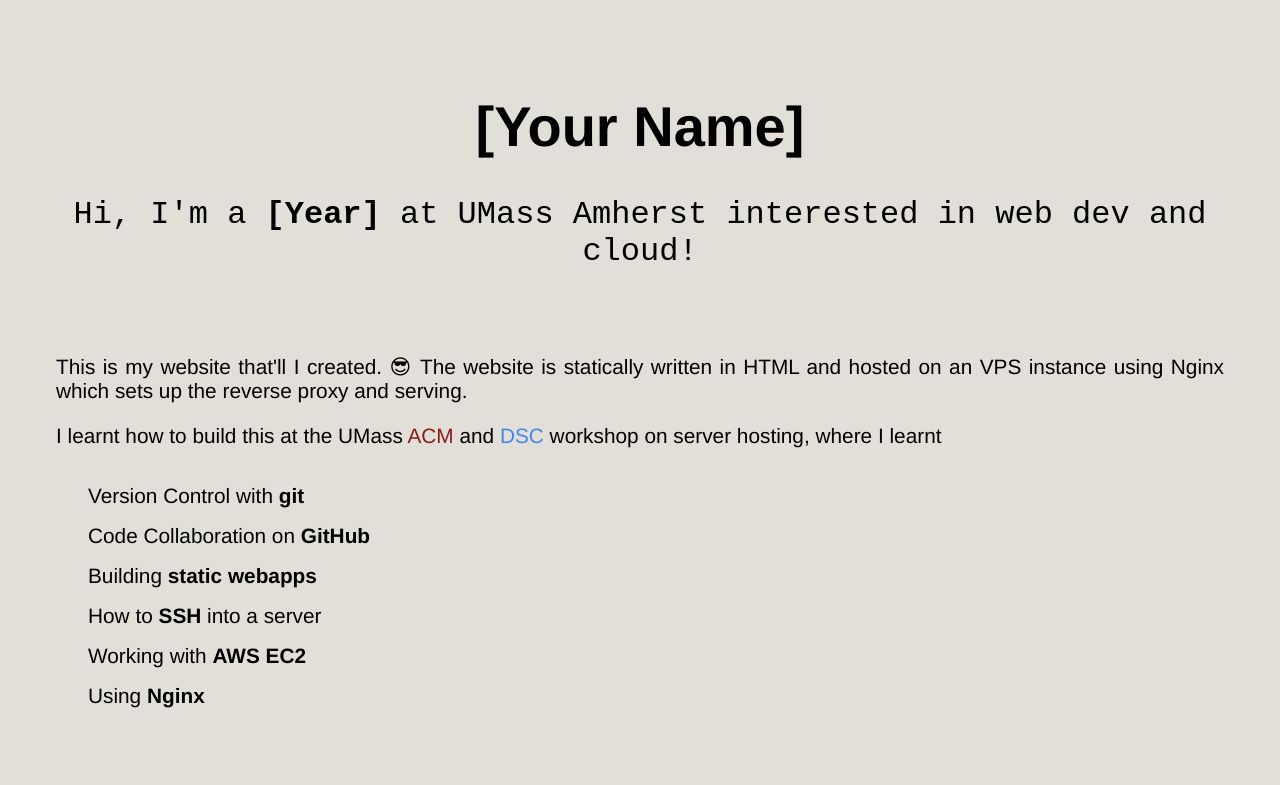
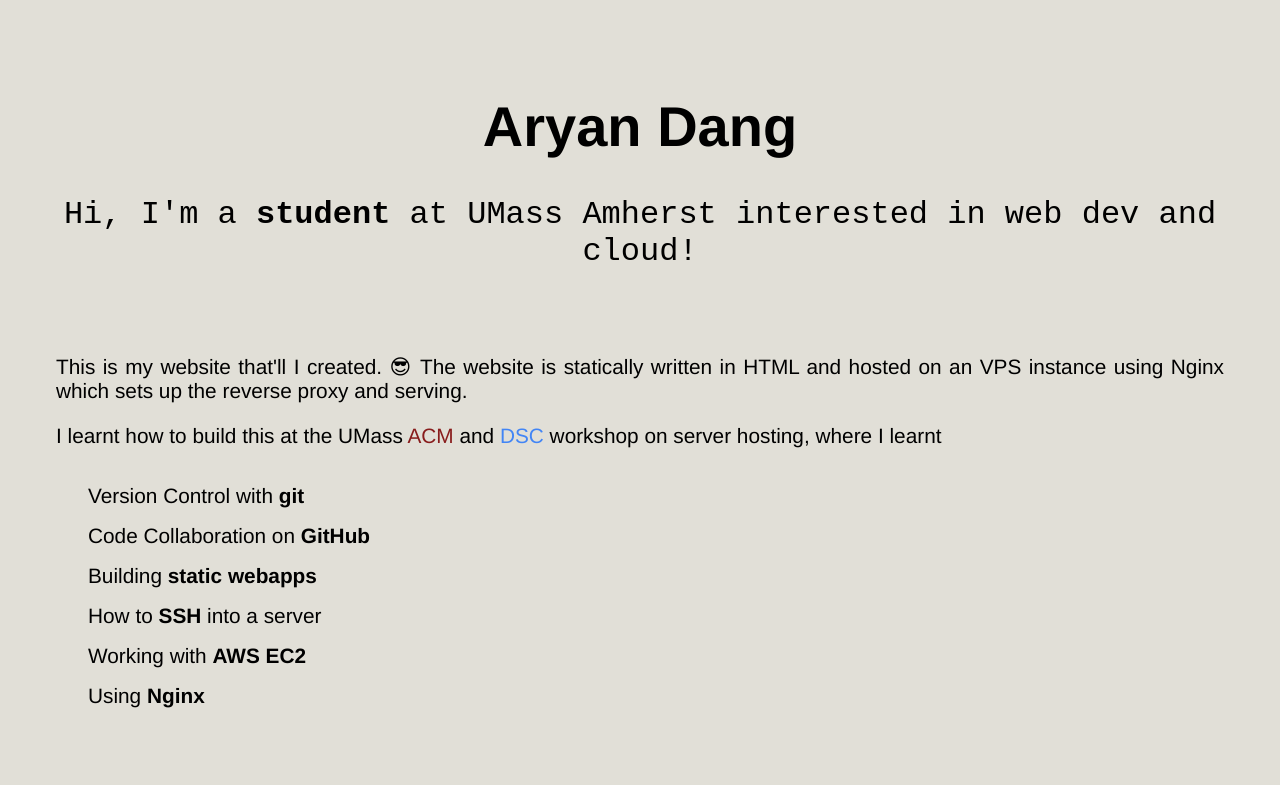
Before and after one commit to dsc-umass/dsc-serverhosting-event, a plain HTML site: page index.html in a window 1280 px wide. Shown: the top 785 px of the page. Drawn offline with Linux system fonts and the light colour scheme.

Commit message:
Adding changes

```diff
--- a/index.html
+++ b/index.html
@@ -7,12 +7,12 @@
 			rel="stylesheet"
 			href="https://cdnjs.cloudflare.com/ajax/libs/font-awesome/4.7.0/css/font-awesome.min.css"
 		/>
-		<title>[Your Name]'s Static Website</title>
+		<title>Aryan's Static Website</title>
 	</head>
 	<body>
-		<h1 class="title">[Your Name]</h1>
+		<h1 class="title">Aryan Dang</h1>
 		<div class="subtitle">
-			Hi, I'm a <b>[Year]</b> at UMass Amherst interested in web dev and cloud!
+			Hi, I'm a <b>student</b> at UMass Amherst interested in web dev and cloud!
 		</div>
 		<div class="break"></div>
 		<div class="break"></div>
```
